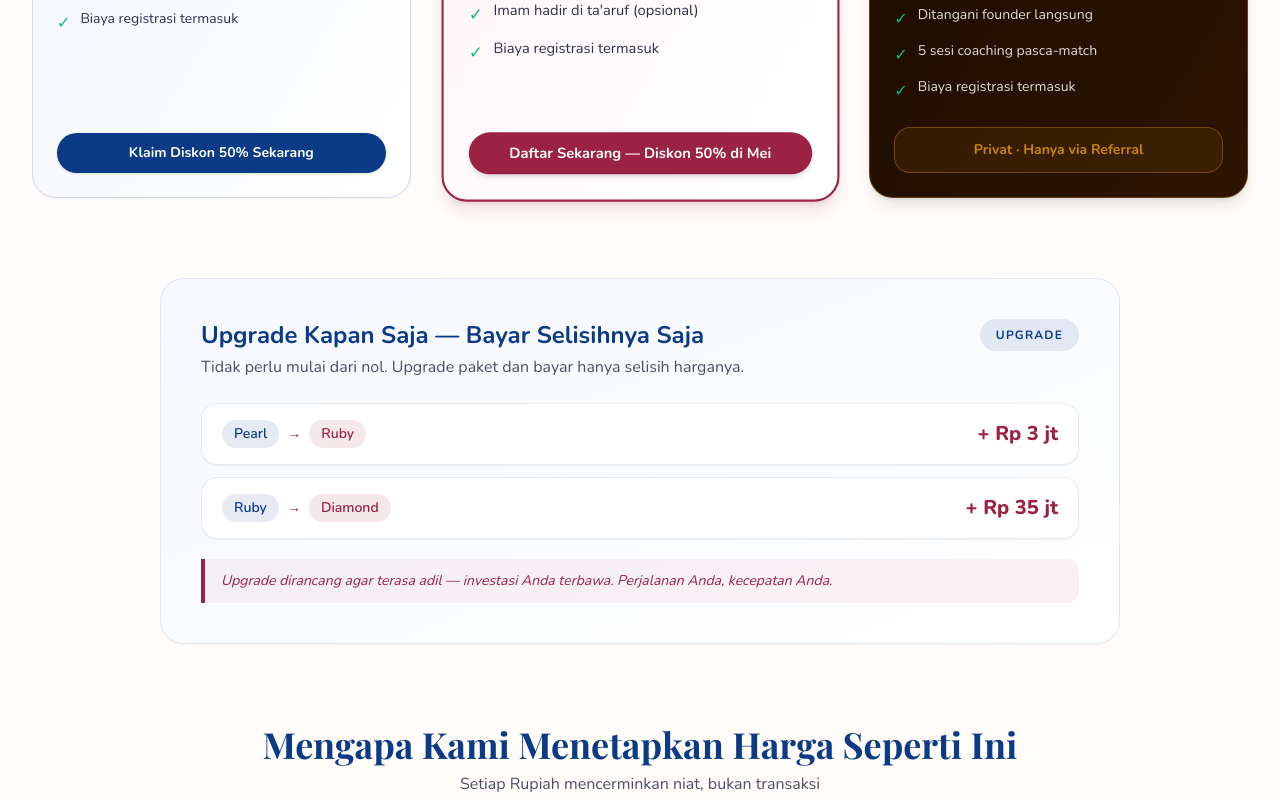
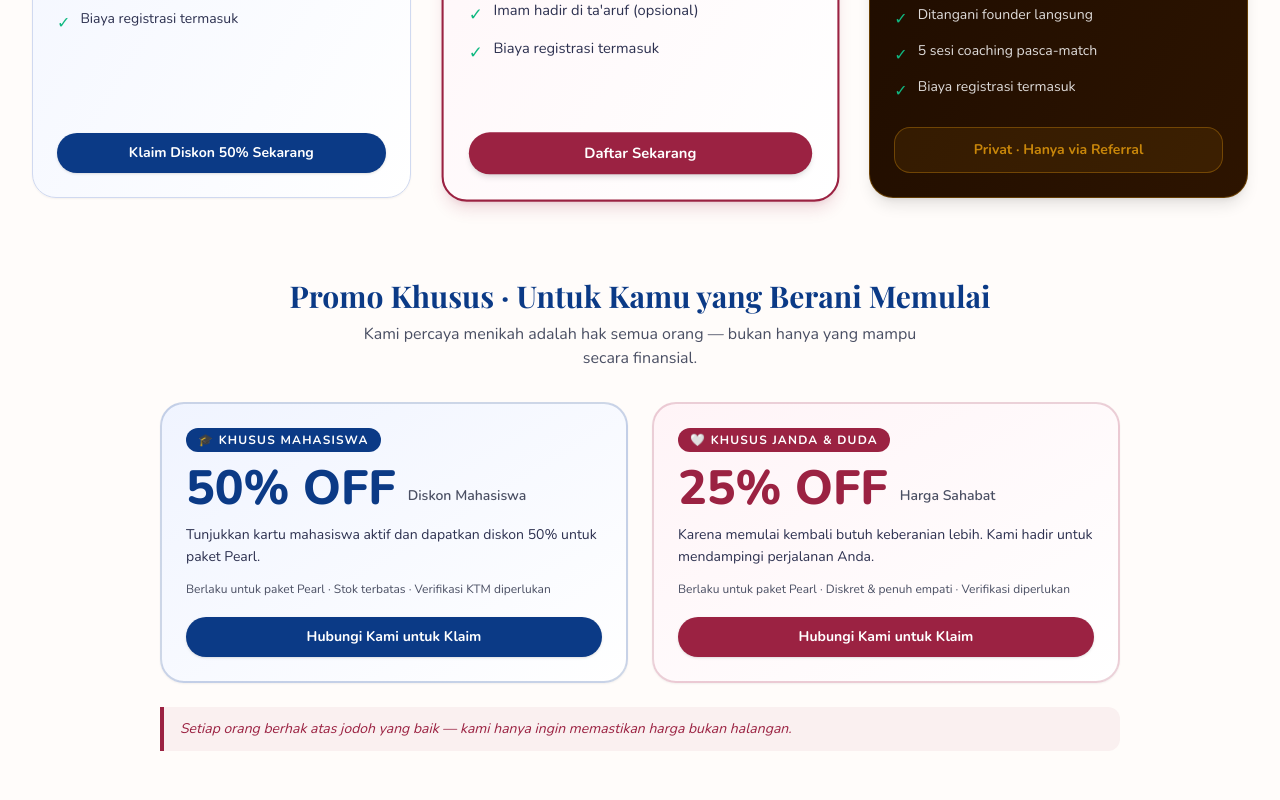
Before and after one commit to Taimoor13003/jodohmu, a Next.js app: page /pricing in a window 1280 px wide. Shown: the part 1640-2440 px from the top of the page. Built offline with nearby package versions, Linux system fonts and the light colour scheme; no server answers; a web font is replaced by a local one.

Commit message:
change ui

```diff
--- a/src/components/pricing/pricing-page.tsx
+++ b/src/components/pricing/pricing-page.tsx
@@ -23,7 +23,6 @@ const packages: PkgConfig[] = [
 ];
 
 const hikmahCount = 3;
-const upgradePathsCount = 2;
 const trustKeys = ["couples", "supervised", "human"] as const;
 
 export function PricingPage() {
@@ -35,7 +34,7 @@ export function PricingPage() {
       {/* ══════════════════════════════════════
           MAY 50% DISCOUNT BANNER — UNMISSABLE
       ══════════════════════════════════════ */}
-      <div className="sticky top-20 z-40 w-full bg-gradient-to-r from-orange-500 via-red-500 to-rose-600 shadow-lg shadow-red-500/30">
+      <div className="w-full bg-gradient-to-r from-orange-500 via-red-500 to-rose-600 shadow-lg shadow-red-500/30">
         <div className="container flex flex-col items-center justify-between gap-2 py-2.5 sm:flex-row sm:gap-4">
           <div className="flex items-center gap-2">
             <span className="hidden shrink-0 rounded-full bg-white/30 px-3 py-1 text-xs font-bold uppercase tracking-widest text-white sm:inline-flex">
@@ -224,7 +223,7 @@ export function PricingPage() {
                     `}
                   >
                     <Link href={contactFormHref} target="_blank" rel="noopener noreferrer">
-                      {discount ? t("pricingPage.discount.cta") : t("pricingPage.hero.cta")}
+                      {discount ? t("pricingPage.discount.cta") : t("pricingPage.cta.button")}
                     </Link>
                   </Button>
                 )}
@@ -234,42 +233,53 @@ export function PricingPage() {
         </div>
       </section>
 
-      {/* ══════════════════
-          UPGRADE PATHS
-      ══════════════════ */}
+      {/* ══════════════════════════
+          SPECIAL PROMOS
+      ══════════════════════════ */}
       <section className="container mt-20 max-w-5xl">
-        <div className="rounded-3xl border border-[#0b3a86]/10 bg-gradient-to-br from-[#f5f8ff] to-white p-8 shadow-sm sm:p-10">
-          <div className="mb-6 flex flex-col gap-3 sm:flex-row sm:items-start sm:justify-between">
-            <div>
-              <h2 className="text-2xl font-bold text-[#0b3a86]">{t("pricingPage.upgrade.title")}</h2>
-              <p className="mt-1 text-[#4a4f63]">{t("pricingPage.upgrade.subtitle")}</p>
+        <div className="mb-8 text-center">
+          <h2 className="font-serif text-2xl font-bold text-[#0b3a86] sm:text-3xl">{t("pricingPage.special.title")}</h2>
+          <p className="mx-auto mt-2 max-w-xl text-sm text-[#4a4f63] sm:text-base">{t("pricingPage.special.subtitle")}</p>
+        </div>
+        <div className="grid gap-6 sm:grid-cols-2">
+          {/* Student promo */}
+          <div className="flex flex-col rounded-3xl border-2 border-[#0b3a86]/20 bg-gradient-to-br from-[#f0f4ff] to-white p-6 shadow-sm">
+            <span className="mb-3 inline-flex w-fit items-center rounded-full bg-[#0b3a86] px-3 py-1 text-xs font-bold uppercase tracking-widest text-white">
+              🎓 {t("pricingPage.special.student.badge")}
+            </span>
+            <div className="flex items-end gap-3 mb-3">
+              <p className="text-5xl font-extrabold text-[#0b3a86]">{t("pricingPage.special.student.discount")}</p>
+              <p className="mb-1.5 text-sm font-semibold text-[#4a4f63]">{t("pricingPage.special.student.title")}</p>
             </div>
-            <span className="shrink-0 rounded-full bg-[#0b3a86]/10 px-4 py-2 text-xs font-bold uppercase tracking-widest text-[#0b3a86]">
-              Upgrade
+            <p className="text-sm leading-relaxed text-[#2d3150]">{t("pricingPage.special.student.desc")}</p>
+            <p className="mt-3 text-xs text-[#4a4f63]">{t("pricingPage.special.student.note")}</p>
+            <Button asChild className="mt-5 w-full rounded-full bg-[#0b3a86] py-5 text-sm font-bold text-white hover:bg-[#0a357a]">
+              <Link href={whatsappHref} target="_blank" rel="noopener noreferrer">
+                {t("pricingPage.special.cta")}
+              </Link>
+            </Button>
+          </div>
+          {/* Widow/widower promo */}
+          <div className="flex flex-col rounded-3xl border-2 border-[#9B2242]/20 bg-gradient-to-br from-[#fff4f7] to-white p-6 shadow-sm">
+            <span className="mb-3 inline-flex w-fit items-center rounded-full bg-[#9B2242] px-3 py-1 text-xs font-bold uppercase tracking-widest text-white">
+              🤍 {t("pricingPage.special.widow.badge")}
             </span>
+            <div className="flex items-end gap-3 mb-3">
+              <p className="text-5xl font-extrabold text-[#9B2242]">{t("pricingPage.special.widow.discount")}</p>
+              <p className="mb-1.5 text-sm font-semibold text-[#4a4f63]">{t("pricingPage.special.widow.title")}</p>
+            </div>
+            <p className="text-sm leading-relaxed text-[#2d3150]">{t("pricingPage.special.widow.desc")}</p>
+            <p className="mt-3 text-xs text-[#4a4f63]">{t("pricingPage.special.widow.note")}</p>
+            <Button asChild className="mt-5 w-full rounded-full bg-[#9B2242] py-5 text-sm font-bold text-white hover:bg-[#8a1e3b]">
+              <Link href={whatsappHref} target="_blank" rel="noopener noreferrer">
+                {t("pricingPage.special.cta")}
+              </Link>
+            </Button>
           </div>
-          <div className="space-y-3">
-            {Array.from({ length: upgradePathsCount }, (_, i) => (
-              <div key={i} className="flex flex-wrap items-center justify-between gap-y-2 rounded-2xl border border-[#0b3a86]/10 bg-white px-4 py-3 shadow-sm sm:px-5 sm:py-4">
-                <div className="flex flex-wrap items-center gap-2 text-sm font-semibold">
-                  <span className="rounded-full bg-[#0b3a86]/10 px-3 py-1 text-[#0b3a86]">
-                    {t(`pricingPage.upgrade.paths.${i}.from`)}
-                  </span>
-                  <span className="text-[#9B2242] font-bold">→</span>
-                  <span className="rounded-full bg-[#9B2242]/10 px-3 py-1 text-[#9B2242]">
-                    {t(`pricingPage.upgrade.paths.${i}.to`)}
-                  </span>
-                </div>
-                <span className="text-base font-extrabold text-[#9B2242] sm:text-xl">
-                  {t(`pricingPage.upgrade.paths.${i}.diff`)}
-                </span>
-              </div>
-            ))}
-          </div>
-          <blockquote className="mt-5 border-l-4 border-[#9B2242] bg-[#9B2242]/5 pl-4 pr-4 py-3 text-sm italic text-[#9B2242] rounded-r-xl">
-            {t("pricingPage.upgrade.hikmah")}
-          </blockquote>
         </div>
+        <blockquote className="mt-6 border-l-4 border-[#9B2242] bg-[#9B2242]/5 pl-4 pr-4 py-3 text-sm italic text-[#9B2242] rounded-r-xl">
+          {t("pricingPage.special.hikmah")}
+        </blockquote>
       </section>
 
       {/* ══════════════════════
--- a/src/locales/en.json
+++ b/src/locales/en.json
@@ -1076,8 +1076,8 @@
         },
         "awal": {
           "name": "Pearl",
-          "price": "Rp 2 juta",
-          "discountedPrice": "Rp 1 juta",
+          "price": "Rp 2,5 juta",
+          "discountedPrice": "Rp 1,25 juta",
           "duration": "3 months · registration included",
           "features": [
             "60-minute intake interview",
@@ -1122,14 +1122,25 @@
         }
       }
     },
-    "upgrade": {
-      "title": "Upgrade Anytime — Pay Only the Difference",
-      "subtitle": "No need to start over. Upgrade your package and pay only the price difference.",
-      "hikmah": "We designed upgrades to feel fair — your investment carries forward. Your journey, your pace.",
-      "paths": [
-        { "from": "Pearl", "to": "Ruby", "diff": "+ Rp 3 jt" },
-        { "from": "Ruby", "to": "Diamond", "diff": "+ Rp 35 jt" }
-      ]
+    "special": {
+      "title": "Special Promos · For Those Who Deserve a Little More",
+      "subtitle": "We believe marriage is for everyone — not just those who can afford it comfortably.",
+      "student": {
+        "badge": "Students Only",
+        "title": "Student Discount",
+        "discount": "50% OFF",
+        "desc": "Show your active student ID and get 50% off the Pearl package.",
+        "note": "Pearl package only · Limited slots · Student ID verification required"
+      },
+      "widow": {
+        "badge": "Widows & Widowers",
+        "title": "Compassion Price",
+        "discount": "25% OFF",
+        "desc": "Starting over takes more courage. We are here to walk alongside you with care and discretion.",
+        "note": "Pearl package only · Discreet & empathetic · Verification required"
+      },
+      "cta": "Contact Us to Claim",
+      "hikmah": "Everyone deserves a good match — we just want to make sure price is never the barrier."
     },
     "bonus": {
       "badge": "Optional Success Bonus",
```
Also changed, not shown: src/locales/id.json.
